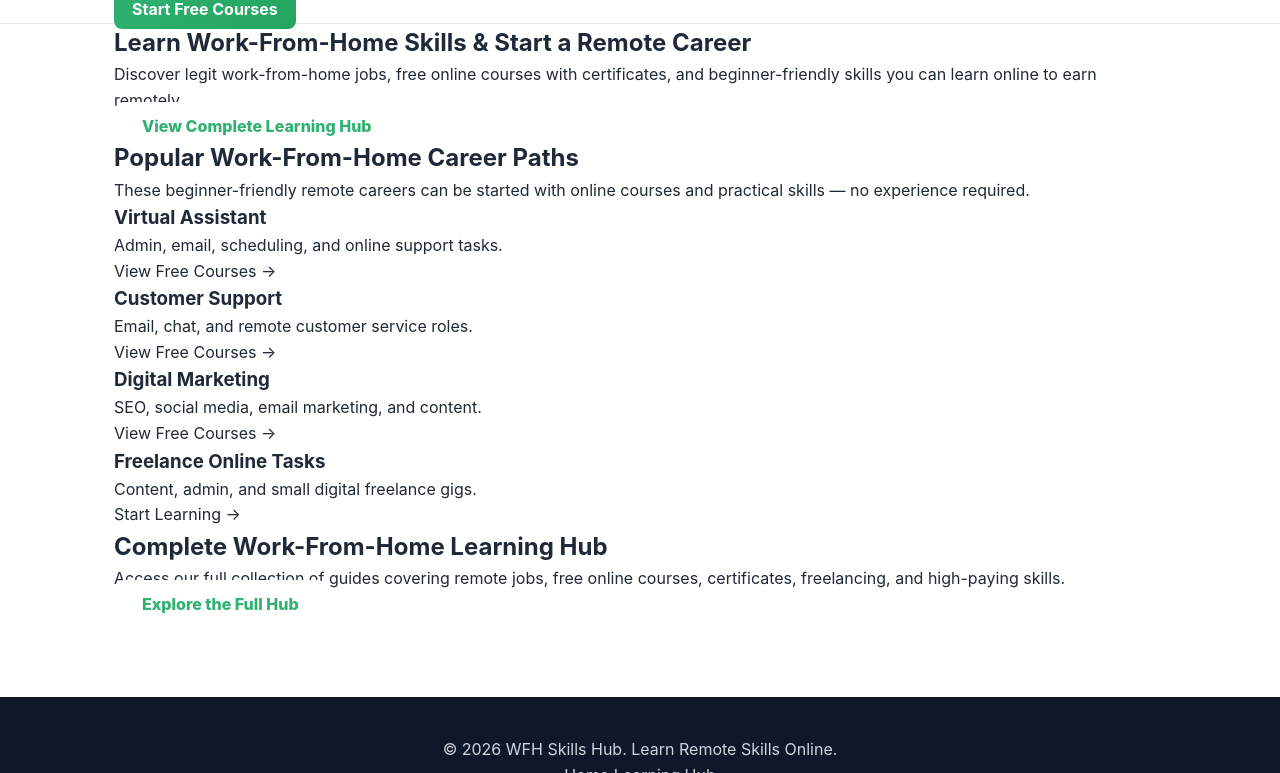
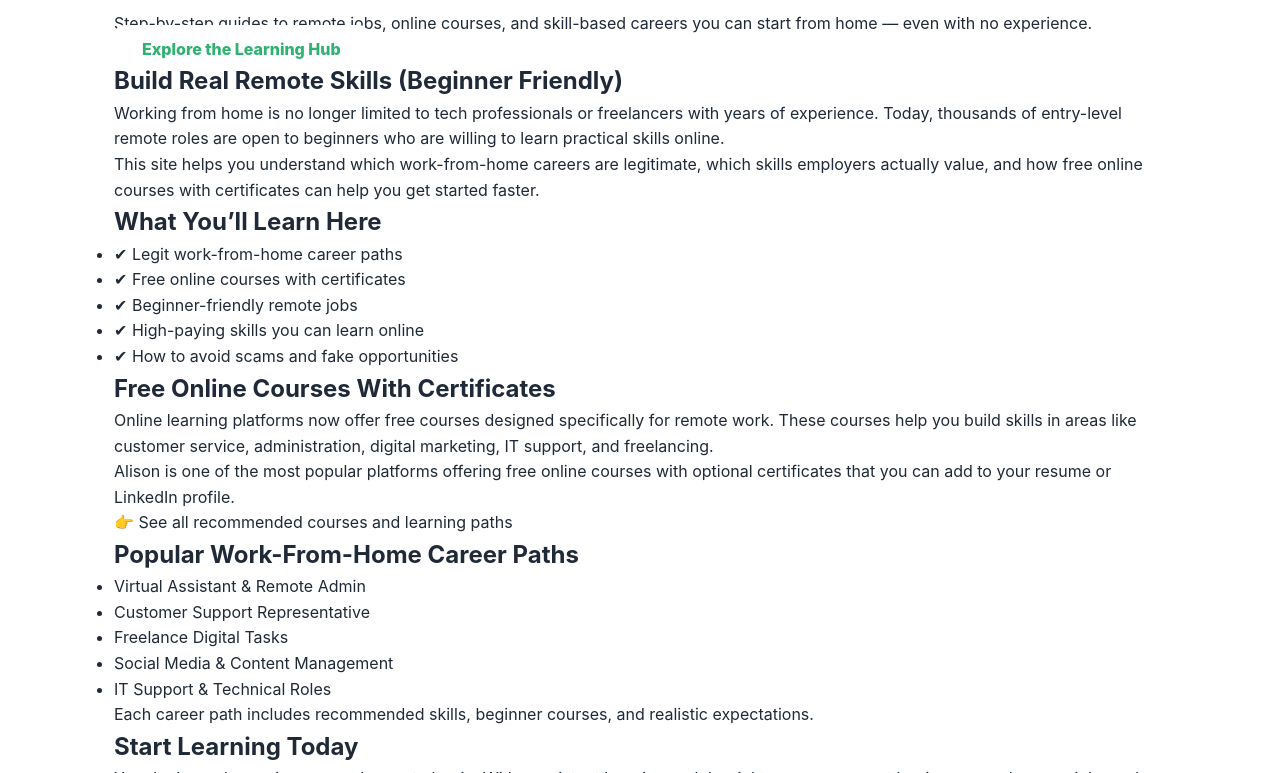
Before and after one commit to Nausica-20/wfh-skills-hub, a plain HTML site: page index.html in a window 1280 px wide. Shown: the part 64-837 px from the top of the page. Drawn offline with Linux system fonts and the light colour scheme.

Commit message:
Update index.html

```diff
--- a/index.html
+++ b/index.html
@@ -2,14 +2,13 @@
 <html lang="en">
 <head>
   <meta charset="UTF-8">
+  <title>Work From Home Skills Hub | Learn Remote Skills Online</title>
 
-  <title>WFH Skills Hub – Learn Work-From-Home Skills Online</title>
-
-  <meta name="description" content="Discover legit work-from-home careers, free online courses with certificates, and remote skills you can learn online. Beginner-friendly guides.">
+  <meta name="description" content="Learn work-from-home skills online with free courses and certificates. Discover remote career paths, beginner guides, and online learning resources.">
   <meta name="viewport" content="width=device-width, initial-scale=1.0">
 
-  <!-- CSS (PATH ASSOLUTO PER GITHUB PAGES) -->
-  <link rel="stylesheet" href="/wfh-skills-hub/assets/css/style.css">
+  <!-- CSS -->
+  <link rel="stylesheet" href="assets/css/style.css">
 
   <!-- Canonical -->
   <link rel="canonical" href="https://nausica-20.github.io/wfh-skills-hub/">
@@ -20,133 +19,132 @@
 <!-- ================= HEADER ================= -->
 <header class="site-header">
   <div class="container">
+    <a href="index.html" class="logo">WFH Skills Hub</a>
 
-    <a href="/wfh-skills-hub/index.html" class="logo">
-      WFH Skills Hub
-    </a>
-
-    <nav class="main-nav">
-      <a href="/wfh-skills-hub/index.html">Home</a>
-      <a href="/wfh-skills-hub/pillar/work-from-home-skills.html">Learning Hub</a>
-    </nav>
-
-    <a href="https://alison.com/?utm_source=affiliate&utm_medium=header&utm_campaign=wfh"
+    <a href="https://alison.com/?utm_source=affiliate&utm_medium=homepage&utm_campaign=wfh"
        class="header-cta"
        target="_blank"
        rel="nofollow noopener">
       Start Free Courses
     </a>
-
   </div>
 </header>
 
 <!-- ================= HERO ================= -->
 <section class="hero">
   <div class="container">
-
-    <h1>Learn Work-From-Home Skills & Start a Remote Career</h1>
-
+    <h1>Learn Work-From-Home Skills Online</h1>
     <p>
-      Discover legit work-from-home jobs, free online courses with certificates,
-      and beginner-friendly skills you can learn online to earn remotely.
+      Step-by-step guides to remote jobs, online courses, and skill-based careers you can start from home — even with no experience.
     </p>
 
-    <a class="primary-cta" href="/wfh-skills-hub/pillar/work-from-home-skills.html">
-      View Complete Learning Hub
+    <a href="pillar/work-from-home-skills.html" class="primary-cta">
+      Explore the Learning Hub
     </a>
-
   </div>
 </section>
 
-<!-- ================= CAREER PATHS ================= -->
-<section>
-  <div class="container">
+<!-- ================= MAIN CONTENT ================= -->
+<main>
 
-    <h2>Popular Work-From-Home Career Paths</h2>
-    <p>
-      These beginner-friendly remote careers can be started with online courses
-      and practical skills — no experience required.
-    </p>
+  <!-- INTRO -->
+  <section class="home-section">
+    <div class="container">
+      <h2>Build Real Remote Skills (Beginner Friendly)</h2>
+      <p>
+        Working from home is no longer limited to tech professionals or freelancers with years of experience.
+        Today, thousands of entry-level remote roles are open to beginners who are willing to learn practical skills online.
+      </p>
+      <p>
+        This site helps you understand which work-from-home careers are legitimate, which skills employers actually value,
+        and how free online courses with certificates can help you get started faster.
+      </p>
+    </div>
+  </section>
 
-    <div class="career-grid">
+  <!-- WHAT YOU CAN LEARN -->
+  <section class="home-section">
+    <div class="container">
+      <h2>What You’ll Learn Here</h2>
 
-      <div class="career-card">
-        <h3>Virtual Assistant</h3>
-        <p>Admin, email, scheduling, and online support tasks.</p>
-        <a class="career-cta"
-           href="https://alison.com/tag/virtual-assistant?utm_source=affiliate&utm_medium=career_box&utm_campaign=wfh"
-           target="_blank"
-           rel="nofollow noopener">
-          View Free Courses →
-        </a>
-      </div>
+      <ul>
+        <li>✔ Legit work-from-home career paths</li>
+        <li>✔ Free online courses with certificates</li>
+        <li>✔ Beginner-friendly remote jobs</li>
+        <li>✔ High-paying skills you can learn online</li>
+        <li>✔ How to avoid scams and fake opportunities</li>
+      </ul>
+    </div>
+  </section>
 
-      <div class="career-card">
-        <h3>Customer Support</h3>
-        <p>Email, chat, and remote customer service roles.</p>
-        <a class="career-cta"
-           href="https://alison.com/tag/customer-service?utm_source=affiliate&utm_medium=career_box&utm_campaign=wfh"
-           target="_blank"
-           rel="nofollow noopener">
-          View Free Courses →
-        </a>
-      </div>
+  <!-- COURSES -->
+  <section class="home-section">
+    <div class="container">
+      <h2>Free Online Courses With Certificates</h2>
+      <p>
+        Online learning platforms now offer free courses designed specifically for remote work.
+        These courses help you build skills in areas like customer service, administration, digital marketing,
+        IT support, and freelancing.
+      </p>
+      <p>
+        Alison is one of the most popular platforms offering free online courses with optional certificates
+        that you can add to your resume or LinkedIn profile.
+      </p>
 
-      <div class="career-card">
-        <h3>Digital Marketing</h3>
-        <p>SEO, social media, email marketing, and content.</p>
-        <a class="career-cta"
-           href="https://alison.com/tag/digital-marketing?utm_source=affiliate&utm_medium=career_box&utm_campaign=wfh"
-           target="_blank"
-           rel="nofollow noopener">
-          View Free Courses →
-        </a>
-      </div>
+      <p>
+        👉 <a href="pillar/work-from-home-skills.html">See all recommended courses and learning paths</a>
+      </p>
+    </div>
+  </section>
 
-      <div class="career-card">
-        <h3>Freelance Online Tasks</h3>
-        <p>Content, admin, and small digital freelance gigs.</p>
-        <a class="career-cta"
-           href="https://alison.com/?utm_source=affiliate&utm_medium=career_box&utm_campaign=wfh"
-           target="_blank"
-           rel="nofollow noopener">
-          Start Learning →
-        </a>
-      </div>
+  <!-- CAREER PATHS -->
+  <section class="home-section">
+    <div class="container">
+      <h2>Popular Work-From-Home Career Paths</h2>
 
+      <ul>
+        <li>Virtual Assistant & Remote Admin</li>
+        <li>Customer Support Representative</li>
+        <li>Freelance Digital Tasks</li>
+        <li>Social Media & Content Management</li>
+        <li>IT Support & Technical Roles</li>
+      </ul>
+
+      <p>
+        Each career path includes recommended skills, beginner courses, and realistic expectations.
+      </p>
     </div>
-  </div>
-</section>
+  </section>
 
-<!-- ================= LEARNING HUB CTA ================= -->
-<section>
-  <div class="container">
+  <!-- CTA -->
+  <section class="home-section">
+    <div class="container">
+      <h2>Start Learning Today</h2>
+      <p>
+        You don’t need experience or a degree to begin.
+        With consistent learning and the right resources, most beginners can become job-ready within weeks.
+      </p>
 
-    <h2>Complete Work-From-Home Learning Hub</h2>
+      <a href="https://alison.com/?utm_source=affiliate&utm_medium=homepage&utm_campaign=wfh_start"
+         class="primary-cta"
+         target="_blank"
+         rel="nofollow noopener">
+        Start Free Courses on Alison
+      </a>
+    </div>
+  </section>
 
-    <p>
-      Access our full collection of guides covering remote jobs,
-      free online courses, certificates, freelancing, and high-paying skills.
-    </p>
-
-    <a class="primary-cta" href="/wfh-skills-hub/pillar/work-from-home-skills.html">
-      Explore the Full Hub
-    </a>
-
-  </div>
-</section>
+</main>
 
 <!-- ================= FOOTER ================= -->
 <footer class="site-footer">
   <div class="container">
+    <p>© 2026 WFH Skills Hub · Educational content for remote careers</p>
 
-    <p>© 2026 WFH Skills Hub. Learn Remote Skills Online.</p>
-
-    <nav class="footer-nav">
-      <a href="/wfh-skills-hub/index.html">Home</a>
-      <a href="/wfh-skills-hub/pillar/work-from-home-skills.html">Learning Hub</a>
-    </nav>
-
+    <div class="footer-nav">
+      <a href="pillar/work-from-home-skills.html">Learning Hub</a>
+      <a href="https://alison.com/" target="_blank" rel="nofollow noopener">Alison</a>
+    </div>
   </div>
 </footer>
 
```
